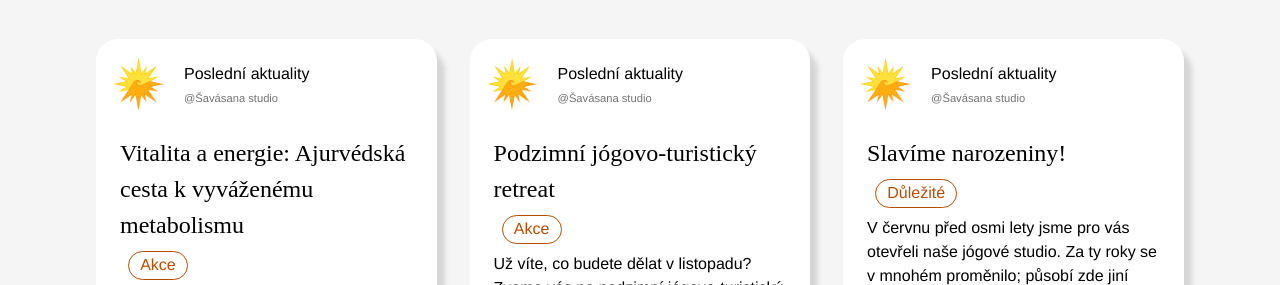
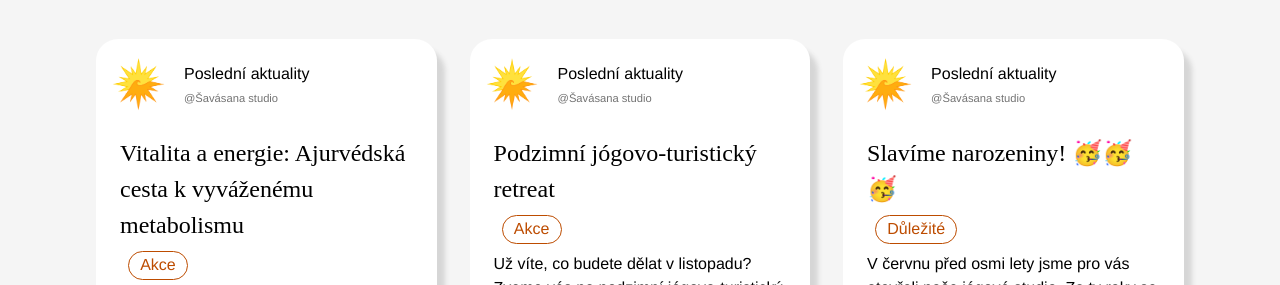
Before and after one commit to prazakovaa/savasana-joga, an Eleventy site: page src/index.html in a window 1280 px wide. Shown: the part 1220-1505 px from the top of the page. Built offline with nearby package versions, Linux system fonts and the light colour scheme; Eleventy itself is replaced by a stand-in of ours; files that its build step writes are made by us from their sources; a web font is replaced by a local one.

Commit message:
Update News “slavíme-narozeniny”

```diff
--- a/src/news/slavíme-narozeniny.md
+++ b/src/news/slavíme-narozeniny.md
@@ -1,5 +1,5 @@
 ---
-title: Slavíme narozeniny!
+title: Slavíme narozeniny! 🥳🥳🥳
 date: 2026-06-03T10:12:00.000+02:00
 image: /static/uploads/koláž_studio.jpg
 category: Důležité
```
